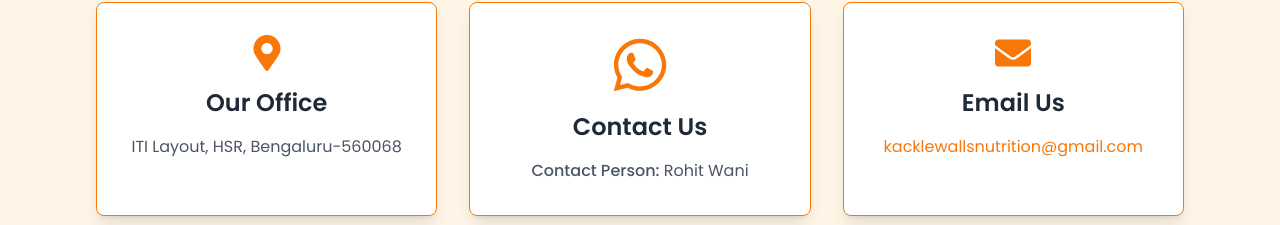
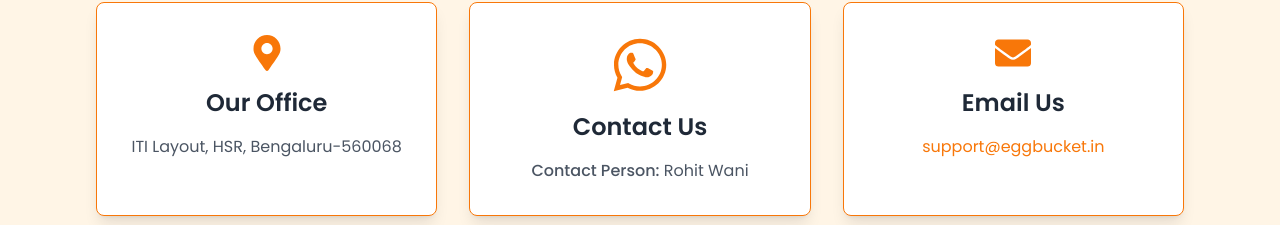
Before and after one commit to praneetardy/Egg-Bucket-Main-Website, a React (Vite) app: page /contact-us in a window 1280 px wide. Shown: the part 342-567 px from the top of the page. Built offline with nearby package versions, Linux system fonts and the light colour scheme.

Commit message:
Update email (#6)
* Update About-Us.jsx

* Update Banner.jsx

* Website Updation

* Update Navbar.jsx

* fix url

* Update ContactUs.jsx

---------

Co-authored-by: EggBucket <eggbucket6@gmail.com>

```diff
--- a/src/pages/ContactUs.jsx
+++ b/src/pages/ContactUs.jsx
@@ -91,7 +91,7 @@ const ContactUs = () => {
                 href="mailto:kacklewallsnutrition@gmail.com"
                 className="text-[#f87709] hover:text-yellow-800 transition-colors"
               >
-                kacklewallsnutrition@gmail.com
+                support@eggbucket.in
               </a>
             </p>
           </div>
```
